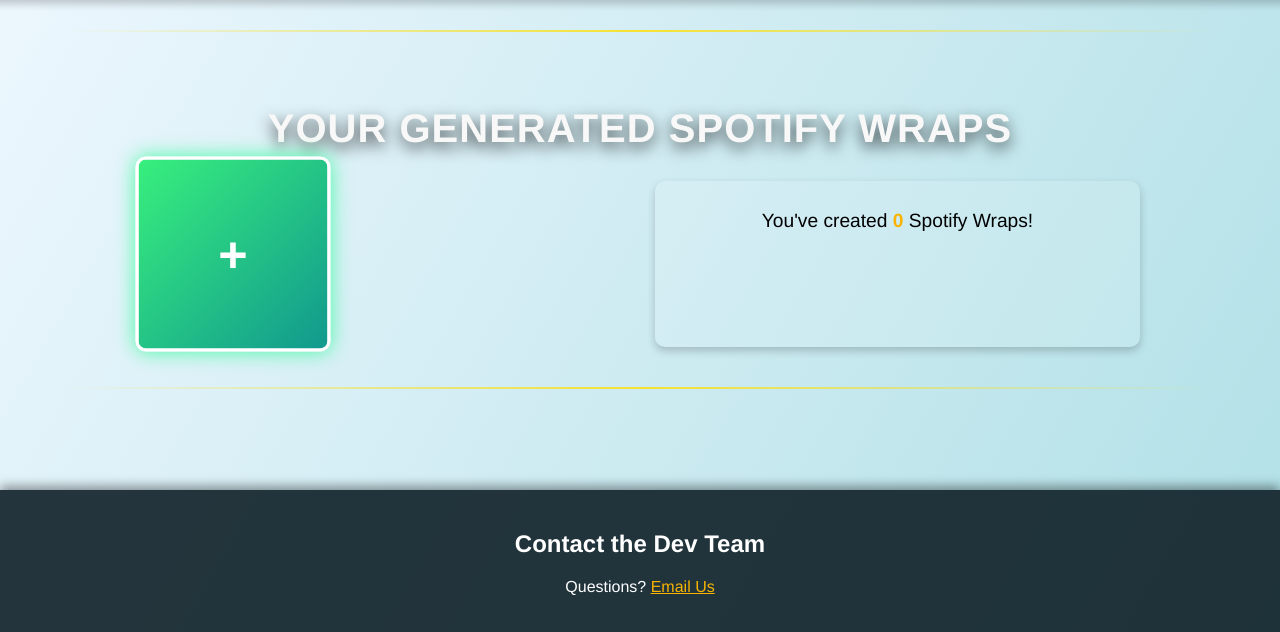
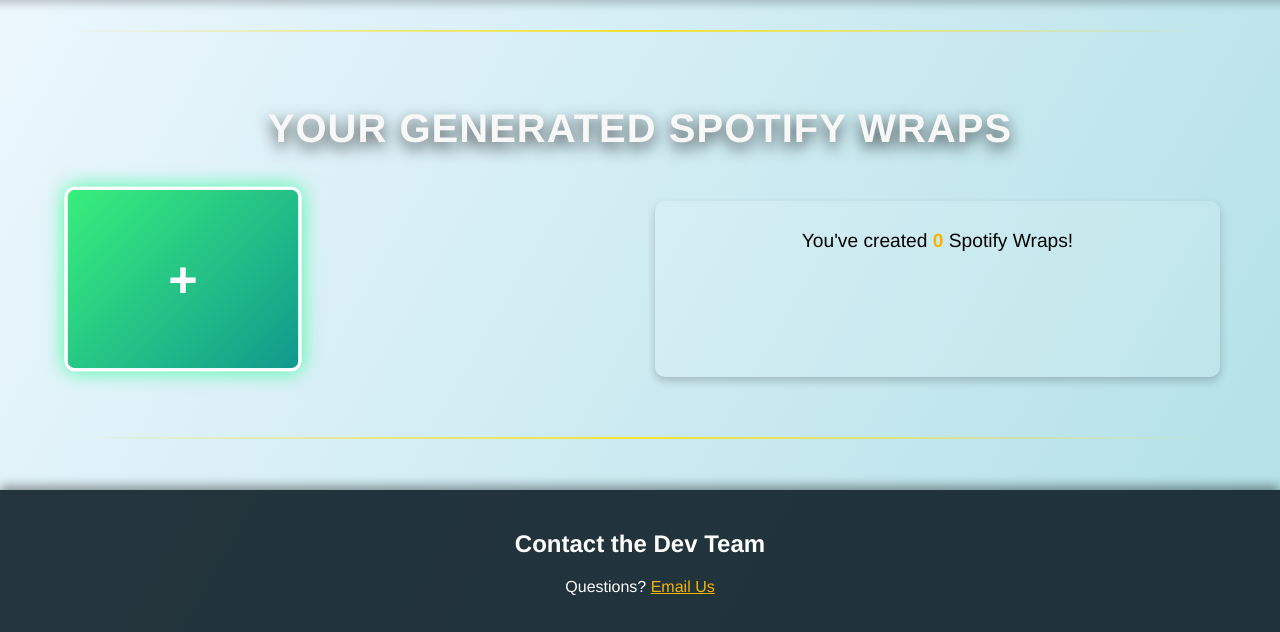
Before and after one commit to JLee4103/Spotify-Wrapped, a Django app: page /spotifyWrapped/home/ in a window 1280 px wide. Shown: the part 168-800 px from the top of the page. Run offline with Django 5.2, Linux system fonts and the light colour scheme; a user stored in the database is signed in; data comes from the database, SQL or seed files in the repository; both versions use the stored data as it was after the commit.

Commit message:
made grid style spotify wrapped on home page

```diff
--- a/mysite/spotifyWrapped/static/spotifyWrapped/home.css
+++ b/mysite/spotifyWrapped/static/spotifyWrapped/home.css
@@ -99,26 +99,31 @@ header {
 /* Cards grid */
 .grid-container {
     display: grid;
-    grid-template-columns: repeat(auto-fit, minmax(320px, 1fr));
-    gap: 30px;
+    grid-template-columns: repeat(auto-fit, minmax(250px, 1fr)); /* Responsive grid */
+    gap: 30px; /* Increased gap for better spacing */
     width: 100%;
-    max-width: 1000px;
-    justify-content: center;
-    animation: fadeInSlideUp 1.2s ease-out;
+    max-width: 1200px; /* Limit the container width */
+    margin: auto; /* Center the grid container */
+    padding: 20px; /* Add padding around the grid */
+    justify-content: center; /* Align items horizontally */
+    align-content: start; /* Ensure vertical alignment */
+    box-sizing: border-box;
 }
 
 /* Cards */
 .card {
-    width: 250px; /* Reduce the card width */
-    height: 350px; /* Adjust height proportionally */
-    background: rgba(15, 32, 39, 0.9); /* Keep the existing background */
+    background: rgba(15, 32, 39, 0.9);
     border-radius: 15px;
-    padding: 15px;
-    box-shadow: 0 8px 15px rgba(0, 0, 0, 0.6);
+    padding: 10px;
+    box-shadow: 0 10px 25px rgba(0, 0, 0, 0.6);
     text-align: center;
     transition: transform 0.3s ease, box-shadow 0.3s ease;
     cursor: pointer;
-    animation: fadeIn 1s ease-in-out;
+    min-width: 200px;
+    max-width: 250px; /* Constrain the card width */
+    width: 100%; /* Ensure the card adjusts within the grid */
+    height: auto; /* Let the card adjust dynamically */
+    margin: 10px; /* Additional margin for spacing */
 }
 
 .card:hover {
```
Also changed, not shown: mysite/db.sqlite3.
